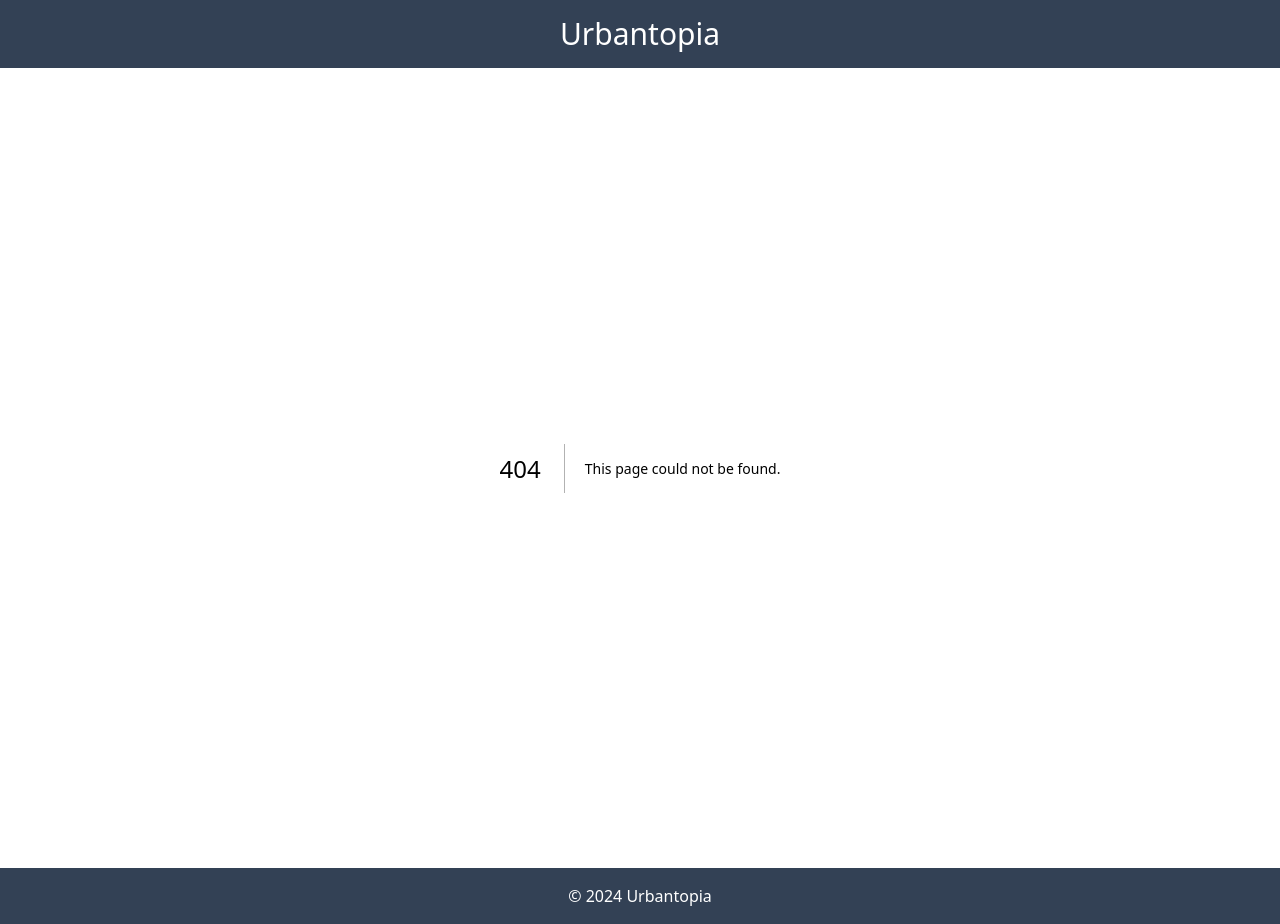
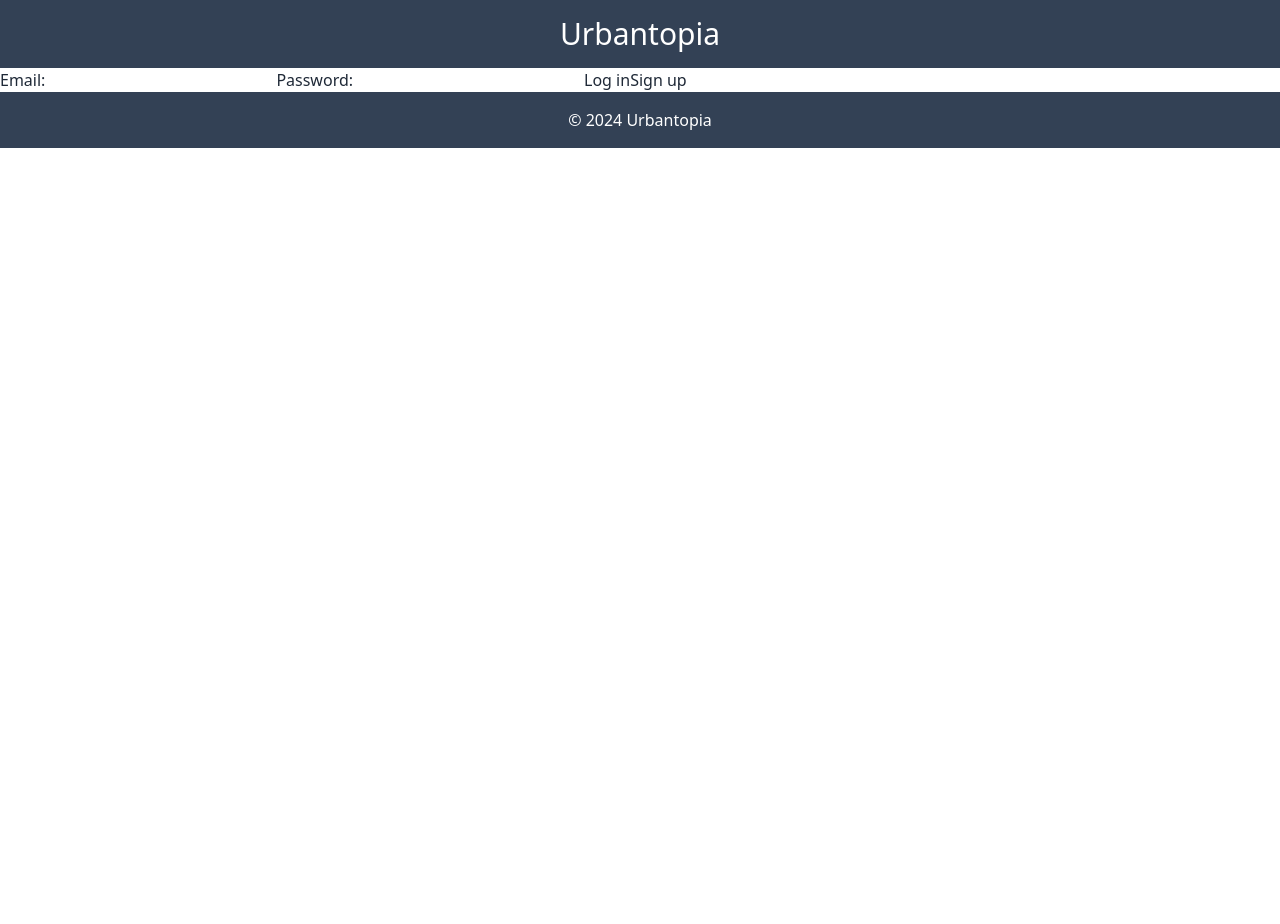
Before and after one commit to wendykr/urbantopia-app, a Next.js app: page /login in a window 1280 px wide. Before the commit this address had no page. After the commit the page ends 800 px from the top, so only its background shows below. Built offline with nearby package versions, Linux system fonts and the light colour scheme; no server answers.

Commit message:
feat: supabase server-side auth

```diff
--- /dev/null
+++ b/src/pages/api/auth/confirm.js
@@ -0,0 +1,33 @@
+import createClient from "@/utils/supabase/api";
+
+function stringOrFirstString(item) {
+  return Array.isArray(item) ? item[0] : item;
+}
+
+export default async function handler(req, res) {
+  if (req.method !== "GET") {
+    res.status(405).setHeader("Allow", "GET").end();
+    return;
+  }
+
+  const queryParams = req.query;
+  const token_hash = stringOrFirstString(queryParams.token_hash);
+  const type = stringOrFirstString(queryParams.type);
+
+  let next = "/error";
+
+  if (token_hash && type) {
+    const supabase = createClient(req, res);
+    const { error } = await supabase.auth.verifyOtp({
+      type,
+      token_hash,
+    });
+    if (error) {
+      console.error(error);
+    } else {
+      next = stringOrFirstString(queryParams.next) || "/";
+    }
+  }
+
+  res.redirect(next);
+}
--- /dev/null
+++ b/src/pages/error.js
@@ -0,0 +1,3 @@
+export default function ErrorPage() {
+  return <p>Sorry, something went wrong</p>;
+}
--- /dev/null
+++ b/src/pages/login.js
@@ -0,0 +1,59 @@
+import { useRouter } from "next/router";
+import { useState } from "react";
+import { createClient } from "@/utils/supabase/component";
+
+export default function LoginPage() {
+  const router = useRouter();
+  const supabase = createClient();
+
+  const [email, setEmail] = useState("");
+  const [password, setPassword] = useState("");
+
+  async function logIn() {
+    const { error } = await supabase.auth.signInWithPassword({
+      email,
+      password,
+    });
+    if (error) {
+      console.error(error);
+    } else {
+      router.push("/");
+    }
+  }
+
+  async function signUp() {
+    const { error } = await supabase.auth.signUp({ email, password });
+    if (error) {
+      console.error(error);
+    } else {
+      router.push("/");
+    }
+  }
+
+  return (
+    <main>
+      <form>
+        <label htmlFor="email">Email:</label>
+        <input
+          id="email"
+          type="email"
+          value={email}
+          onChange={(e) => setEmail(e.target.value)}
+        />
+        <label htmlFor="password">Password:</label>
+        <input
+          id="password"
+          type="password"
+          value={password}
+          onChange={(e) => setPassword(e.target.value)}
+        />
+        <button type="button" onClick={logIn}>
+          Log in
+        </button>
+        <button type="button" onClick={signUp}>
+          Sign up
+        </button>
+      </form>
+    </main>
+  );
+}
--- /dev/null
+++ b/src/pages/private.js
@@ -0,0 +1,26 @@
+import { createClient } from "@/utils/supabase/server-props";
+
+export default function PrivatePage({ user }) {
+  return <h1>Hello, {user.email || "user"}!</h1>;
+}
+
+export async function getServerSideProps(context) {
+  const supabase = createClient(context);
+
+  const { data, error } = await supabase.auth.getUser();
+
+  if (error || !data) {
+    return {
+      redirect: {
+        destination: "/login",
+        permanent: false,
+      },
+    };
+  }
+
+  return {
+    props: {
+      user: data.user,
+    },
+  };
+}
--- /dev/null
+++ b/src/utils/supabase/api.js
@@ -0,0 +1,28 @@
+import { createServerClient, serializeCookieHeader } from "@supabase/ssr";
+
+export default function createClient(req, res) {
+  const supabase = createServerClient(
+    process.env.NEXT_PUBLIC_SUPABASE_URL,
+    process.env.NEXT_PUBLIC_SUPABASE_ANON_KEY,
+    {
+      cookies: {
+        getAll() {
+          return Object.keys(req.cookies).map((name) => ({
+            name,
+            value: req.cookies[name] || "",
+          }));
+        },
+        setAll(cookiesToSet) {
+          res.setHeader(
+            "Set-Cookie",
+            cookiesToSet.map(({ name, value, options }) =>
+              serializeCookieHeader(name, value, options)
+            )
+          );
+        },
+      },
+    }
+  );
+
+  return supabase;
+}
--- /dev/null
+++ b/src/utils/supabase/server-props.js
@@ -0,0 +1,28 @@
+import { createServerClient, serializeCookieHeader } from "@supabase/ssr";
+
+export function createClient({ req, res }) {
+  const supabase = createServerClient(
+    process.env.NEXT_PUBLIC_SUPABASE_URL,
+    process.env.NEXT_PUBLIC_SUPABASE_ANON_KEY,
+    {
+      cookies: {
+        getAll() {
+          return Object.keys(req.cookies).map((name) => ({
+            name,
+            value: req.cookies[name] || "",
+          }));
+        },
+        setAll(cookiesToSet) {
+          res.setHeader(
+            "Set-Cookie",
+            cookiesToSet.map(({ name, value, options }) =>
+              serializeCookieHeader(name, value, options)
+            )
+          );
+        },
+      },
+    }
+  );
+
+  return supabase;
+}
```
